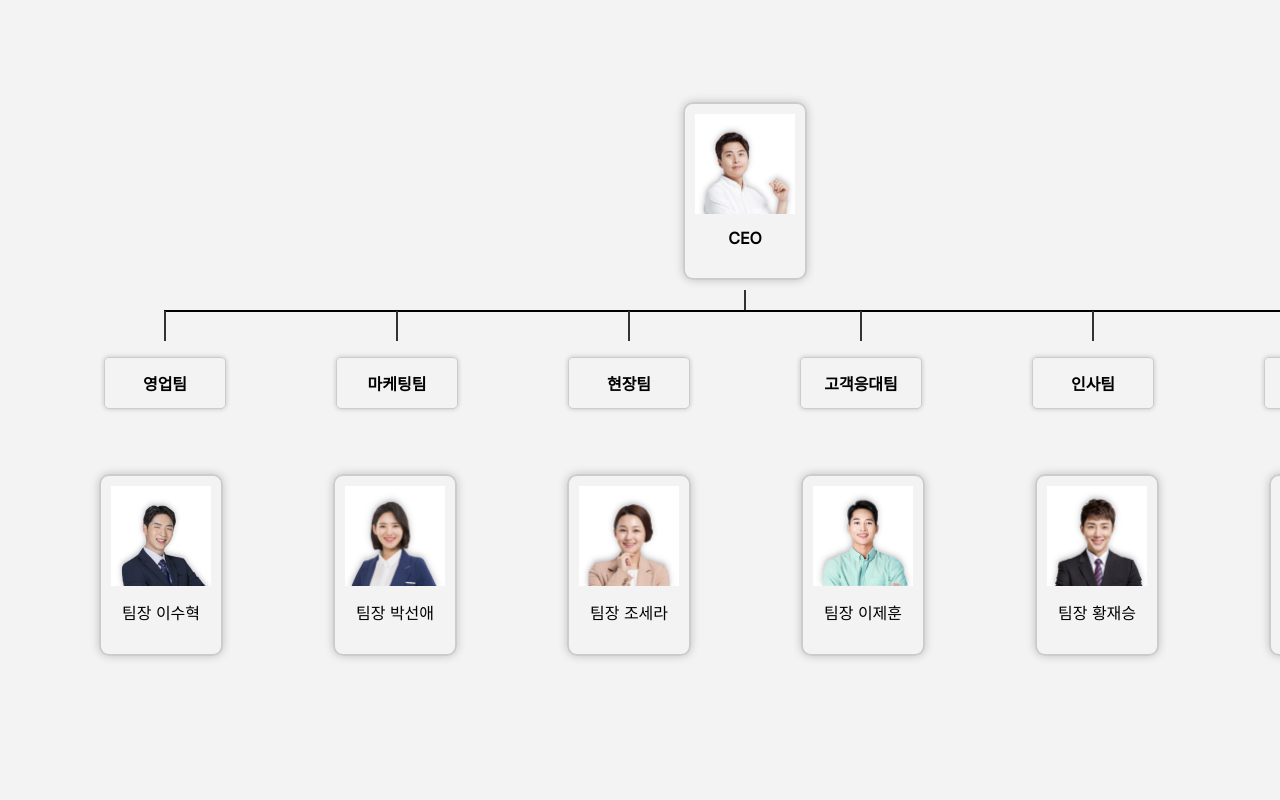
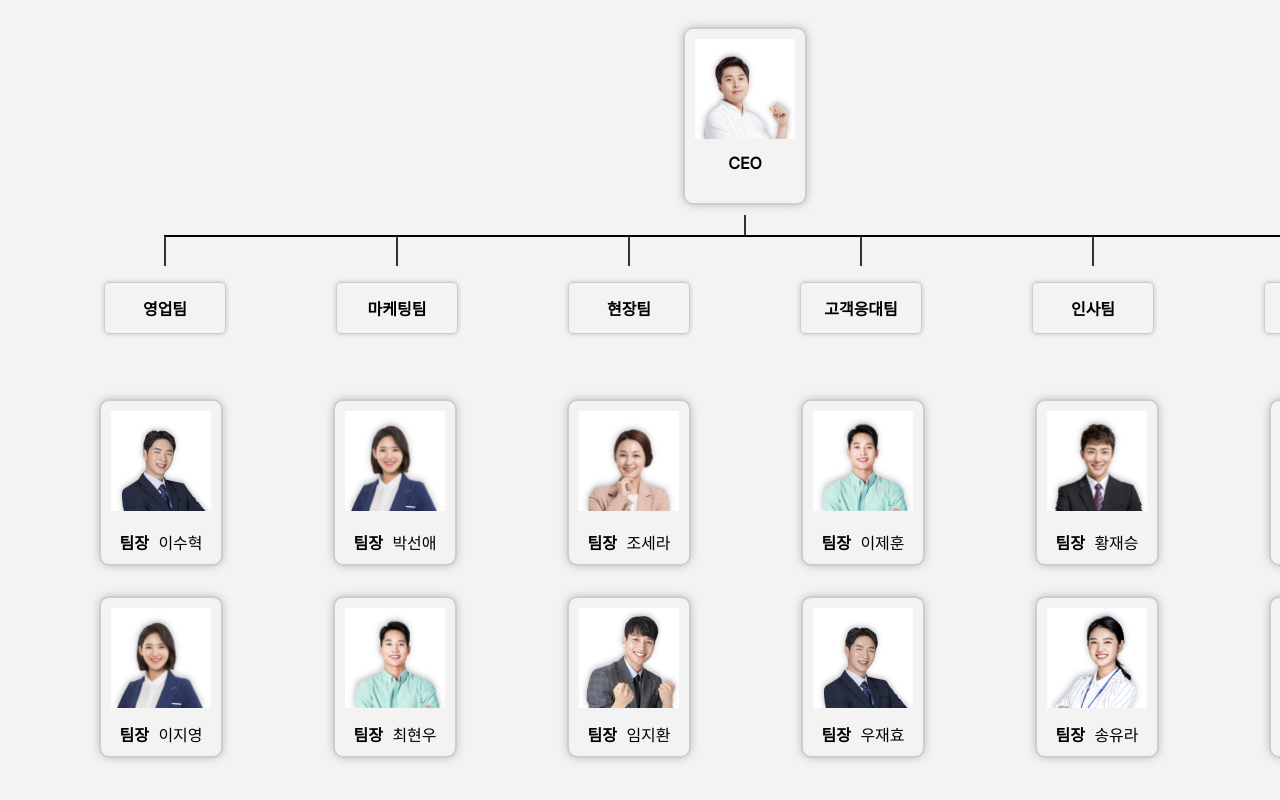
Before and after one commit to BUR-HR/BUR-HR, a React (Create React App) app in the folder react-project/BUL-HR/: page /orgchart in a window 1280 px wide. Shown: the part 318-1118 px from the top of the page. Built offline with nearby package versions, Linux system fonts and the light colour scheme.

Commit message:
orgchart

```diff
--- a/react-project/BUL-HR/src/css/orgchart.css
+++ b/react-project/BUL-HR/src/css/orgchart.css
@@ -22,6 +22,15 @@
     width: 1900%;
     border-top: 2px solid black;
     margin-top: 10px; /* 원하는 간격 설정 */
+}
+
+/* 라인1(ceo 하위 부서 잇는 선) */
+.line1 {
+    width: 88.5%;
+    border-top: 2px solid black;
+    margin-top: 10px; /* 원하는 간격 설정 */
+
+
 }
 
 .org-chart {
@@ -135,6 +144,7 @@
     display: flex;
     gap: 100px; /* 팀장 프로필 카드 간격을 조절합니다 */
     margin-left: 70px;
+
 }
 
 .profile-card1 img {
@@ -142,7 +152,9 @@
     height: 100px;
     object-fit: cover; /* 이미지 비율 유지하며 네모난 상자 안에 꽉 차게 */
     border-radius: 0%;
-    margin-bottom: 10px;
+    margin-bottom: 15px;
+
+
 }
 
 .profile-card1 .back p {
@@ -179,11 +191,80 @@
     transform: rotateY(180deg); /* 카드를 뒤집어서 보이도록 설정 */
 }
 
-/* 라인1(ceo 하위 부서 잇는 선) */
-.line1 {
-    width: 88.5%;
-    border-top: 2px solid black;
-    margin-top: 10px; /* 원하는 간격 설정 */
+.name-position {
+    display: flex;
+    align-items: center;
+
+}
+
+.position-text {
+    font-weight: bold;
+    margin-right: 5px;
+}
 
 
+/* 대리 */
+
+.team-deputy-container {
+    display: flex;
+    gap: 100px; /* 팀장 프로필 카드 간격을 조절합니다 */
+    margin-left: 70px;
 }
+.profile-card2 {
+    text-align: center;
+    border: 2px solid #ccc; /* 테두리 스타일 설정 */
+    padding: 10px; /* 내부 여백 */
+    border-radius: 10px; /* 테두리를 둥글게 처리 */
+    box-shadow: 0 0 10px rgba(0, 0, 0, 0.2); /* 그림자 효과 추가 */
+    perspective: 1000px; /* 여기에 한 번만 설정하면 됨 */
+    margin-left: 10px;
+    margin-top: 30px;
+}
+
+.team-leaders-container {
+    display: flex;
+    gap: 100px; /* 팀장 프로필 카드 간격을 조절합니다 */
+    margin-left: 70px;
+}
+
+.profile-card2 img {
+    width: 100px; /* 이미지 크기 조절 */
+    height: 100px;
+    object-fit: cover; /* 이미지 비율 유지하며 네모난 상자 안에 꽉 차게 */
+    border-radius: 0%;
+    margin-bottom: 10px;
+}
+
+.profile-card2 .back p {
+    display: flex; /* 가로 정렬을 위해 flex 추가 */
+    align-items: center; /* 세로 가운데 정렬 */
+    margin: 5px 0; /* 간격 설정 */
+    font-size: 10px;
+    transform: rotateY(180deg);
+}
+
+
+.profile-card2 .back {
+    position: absolute;
+    top: 0;
+    left: 0;
+    width: 120%;
+    height: 88%;
+    transform: rotateY(0deg);
+    justify-content: center;
+    align-items: center;
+    text-align: center;
+    background-color: rgba(182, 182, 182, 0.902);
+    border: 2px solid #ccc;
+    padding: 10px;
+    border-radius: 10px;
+    box-shadow: 0 0 10px rgba(0, 0, 0, 0.2);
+}
+
+.profile-card2.flipped .back {
+    transform: rotateY(0deg);
+}
+
+.flipped {
+    transform: rotateY(180deg); /* 카드를 뒤집어서 보이도록 설정 */
+}
--- /dev/null
+++ b/react-project/BUL-HR/src/orgchart/TeamDeputy.js
@@ -0,0 +1,55 @@
+import React, { useState } from "react";
+
+const TeamDeputy = ({ teamDeputy }) => {
+    const [flippedCards, setFlippedCards] = useState([]);
+
+    const flipCard = (index) => {
+        setFlippedCards((prevFlippedCards) => {
+            if (prevFlippedCards.includes(index)) {
+                return prevFlippedCards.filter(cardIndex => cardIndex !== index);
+            } else {
+                return [...prevFlippedCards, index];
+            }
+        });
+    };
+
+    // 앞면 렌더링 함수
+    const renderFront = (position, name, imageSrc, index) => (
+        <div className={`front ${flippedCards.includes(index) ? "hidden" : ""}`}>
+            <img src={imageSrc} alt={`${name} Profile`} />
+            <p><span className="position-text">팀장</span> {name}</p>
+        </div>
+    );
+
+    // 뒷면 렌더링 함수
+    const renderBack = (deputy) => (
+        <div className="back">
+            <p style={{ fontWeight: 'bold', fontSize: '13px', transform: 'scaleX(-1)' }}>{deputy.name}</p>
+            <p>대리</p>
+            <hr />
+            <p><span style={{ fontWeight: 'bold' }}>부서</span> : {deputy.department}</p>
+            <p><span style={{ fontWeight: 'bold' }}>직위</span> : {deputy.position}</p>
+            <p><span style={{ fontWeight: 'bold' }}>HP</span> : {deputy.hp}</p>
+            <p><span style={{ fontWeight: 'bold' }}>Email</span> : {deputy.email}</p>
+            <p><span style={{ fontWeight: 'bold' }}>입사날짜</span> : {deputy.entryDate}</p>
+        </div>
+    );
+
+    return (
+        <div className="team-deputy-container">
+            {teamDeputy.map((deputy, index) => (
+                <div className={`node dept-node2 ${flippedCards.includes(index) ? "flipped" : ""}`} key={index}>
+                    <div className="profile-card2" onClick={() => flipCard(index)}>
+                        <div className="card-inner">
+                            {renderFront(deputy.position, deputy.name, deputy.imageSrc, index)}
+                            {flippedCards.includes(index) && renderBack(deputy)}
+                        </div>
+                    </div>
+                </div>
+            ))}
+        </div>
+    );
+};
+
+
+export default TeamDeputy;
--- /dev/null
+++ b/react-project/BUL-HR/src/orgchart/TeamLeaders.js
@@ -0,0 +1,57 @@
+import React, { useState } from "react";
+
+const TeamLeaders = ({ teamLeaders }) => {
+    const [flippedCards, setFlippedCards] = useState([]);
+
+    const flipCard = (index) => {
+        setFlippedCards((prevFlippedCards) => {
+            if (prevFlippedCards.includes(index)) {
+                return prevFlippedCards.filter(cardIndex => cardIndex !== index);
+            } else {
+                return [...prevFlippedCards, index];
+            }
+        });
+    };
+
+    // 앞면 렌더링 함수
+    const renderFront = (position, name, imageSrc, index) => (
+        <div className={`front ${flippedCards.includes(index) ? "hidden" : ""}`}>
+            <img src={imageSrc} alt={`${name} Profile`} />
+            <p><span className="position-text">팀장</span> {name}</p>
+        </div>
+    );
+
+
+
+    // 뒷면 렌더링 함수
+    const renderBack = (leader) => (
+        <div className="back">
+            <p style={{ fontWeight: 'bold', fontSize: '13px', transform: 'scaleX(-1)' }}>{leader.name}</p>
+            <p>팀장</p>
+            <hr />
+            <p><span style={{ fontWeight: 'bold' }}>부서</span> : {leader.department}</p>
+            <p><span style={{ fontWeight: 'bold' }}>직위</span> : {leader.position}</p>
+            <p><span style={{ fontWeight: 'bold' }}>HP</span> : {leader.hp}</p>
+            <p><span style={{ fontWeight: 'bold' }}>Email</span> : {leader.email}</p>
+            <p><span style={{ fontWeight: 'bold' }}>입사날짜</span> : {leader.entryDate}</p>
+        </div>
+    );
+
+
+    return (
+        <div className="team-leaders-container">
+            {teamLeaders.map((leader, index) => (
+                <div className={`node dept-node2 ${flippedCards.includes(index) ? "flipped" : ""}`} key={index}>
+                    <div className="profile-card1" onClick={() => flipCard(index)}>
+                        <div className="card-inner">
+                            {renderFront(leader.position, leader.name, leader.imageSrc, index)}
+                            {flippedCards.includes(index) && renderBack(leader)}
+                        </div>
+                    </div>
+                </div>
+            ))}
+        </div>
+    );
+};
+
+export default TeamLeaders;
--- a/react-project/BUL-HR/src/orgchart/orgchart.js
+++ b/react-project/BUL-HR/src/orgchart/orgchart.js
@@ -1,13 +1,13 @@
 import React, { useState } from "react";
+import TeamLeaders from "./TeamLeaders";
+import TeamDeputy from "./TeamDeputy";
 import '../css/orgchart.css'
 
 export const Orgchart = () => {
+    const [flippedCards, setFlippedCards] = useState([]); // flippedCards 변수 정의
 
-     // 프로필 카드 뒤집기를 위한 상태 관리
-    const [flippedCards, setFlippedCards] = useState([]);
-
-    // 프로필 카드 뒤집기 함수
-const flipCard = (index) => {
+    // flipCard 함수 정의
+    const flipCard = (index) => {
         setFlippedCards((prevFlippedCards) => {
             if (prevFlippedCards.includes(index)) {
                 return prevFlippedCards.filter(cardIndex => cardIndex !== index);
@@ -67,69 +67,6 @@ const flipCard = (index) => {
         );
     };
 
-    const teamLeaders = [
-        {
-            name: "이수혁",
-            department: "영업팀",
-            position: "팀장",
-            hp: "010-1234-5678",
-            email: "sample@bubble.com",
-            entryDate: "2017/05/13",
-            imageSrc: "/common/images/1.png"
-        },
-
-        {
-            name: "박선애",
-            department: "영업팀",
-            position: "팀장",
-            hp: "010-1234-5678",
-            email: "sample@bubble.com",
-            entryDate: "2017/05/13",
-            imageSrc: "/common/images/2.png"
-        },
-
-        {
-            name: "조세라",
-            department: "영업팀",
-            position: "팀장",
-            hp: "010-1234-5678",
-            email: "sample@bubble.com",
-            entryDate: "2017/05/13",
-            imageSrc: "/common/images/4.png"
-        },
-
-        {
-            name: "이제훈",
-            department: "영업팀",
-            position: "팀장",
-            hp: "010-1234-5678",
-            email: "sample@bubble.com",
-            entryDate: "2017/05/13",
-            imageSrc: "/common/images/5.png"
-        },
-
-        {
-            name: "황재승",
-            department: "영업팀",
-            position: "팀장",
-            hp: "010-1234-5678",
-            email: "sample@bubble.com",
-            entryDate: "2017/05/13",
-            imageSrc: "/common/images/7.png"
-        },
-
-        {
-            name: "이현민",
-            department: "영업팀",
-            position: "팀장",
-            hp: "010-1234-5678",
-            email: "sample@bubble.com",
-            entryDate: "2017/05/13",
-            imageSrc: "/common/images/8.png"
-        },
-    ];
-
-
     // 부서명
     const DepartmentNodes = () => {
         const departments = [
@@ -152,6 +89,129 @@ const flipCard = (index) => {
         );
     };
 
+    // 팀장 정보
+    const teamLeaders = [
+        {
+            name: "이수혁",
+            department: "영업팀",
+            position: "팀장",
+            hp: "010-1234-5678",
+            email: "sample@bubble.com",
+            entryDate: "2017/05/13",
+            imageSrc: "/common/images/1.png"
+        },
+
+        {
+            name: "박선애",
+            department: "마케팅팀",
+            position: "팀장",
+            hp: "010-1234-5678",
+            email: "sample@bubble.com",
+            entryDate: "2017/05/13",
+            imageSrc: "/common/images/2.png"
+        },
+
+        {
+            name: "조세라",
+            department: "현장팀",
+            position: "팀장",
+            hp: "010-1234-5678",
+            email: "sample@bubble.com",
+            entryDate: "2017/05/13",
+            imageSrc: "/common/images/4.png"
+        },
+
+        {
+            name: "이제훈",
+            department: "고객응대팀",
+            position: "팀장",
+            hp: "010-1234-5678",
+            email: "sample@bubble.com",
+            entryDate: "2017/05/13",
+            imageSrc: "/common/images/5.png"
+        },
+
+        {
+            name: "황재승",
+            department: "인사팀",
+            position: "팀장",
+            hp: "010-1234-5678",
+            email: "sample@bubble.com",
+            entryDate: "2017/05/13",
+            imageSrc: "/common/images/7.png"
+        },
+
+        {
+            name: "이현민",
+            department: "총무팀",
+            position: "팀장",
+            hp: "010-1234-5678",
+            email: "sample@bubble.com",
+            entryDate: "2017/05/13",
+            imageSrc: "/common/images/8.png"
+        },
+    ];
+
+    // 대리 정보
+    const teamDeputy = [
+        {
+            name: "이지영",
+            department: "영업팀",
+            position: "대리",
+            hp: "010-1234-5678",
+            email: "sample@bubble.com",
+            entryDate: "2017/05/13",
+            imageSrc: "/common/images/2.png"
+        },
+        {
+            name: "최현우",
+            department: "마케팅팀",
+            position: "대리",
+            hp: "010-1234-5678",
+            email: "sample@bubble.com",
+            entryDate: "2017/05/13",
+            imageSrc: "/common/images/5.png"
+        },
+        {
+            name: "임지환",
+            department: "현장팀",
+            position: "대리",
+            hp: "010-1234-5678",
+            email: "sample@bubble.com",
+            entryDate: "2017/05/13",
+            imageSrc: "/common/images/8.png"
+        },
+        {
+            name: "우재효",
+            department: "고객응대팀",
+            position: "대리",
+            hp: "010-1234-5678",
+            email: "sample@bubble.com",
+            entryDate: "2017/05/13",
+            imageSrc: "/common/images/1.png"
+        },
+        {
+            name: "송유라",
+            department: "인사팀",
+            position: "대리",
+            hp: "010-1234-5678",
+            email: "sample@bubble.com",
+            entryDate: "2017/05/13",
+            imageSrc: "/common/images/3.png"
+        },
+        {
+            name: "오현주",
+            department: "총무팀",
+            position: "대리",
+            hp: "010-1234-5678",
+            email: "sample@bubble.com",
+            entryDate: "2017/05/13",
+            imageSrc: "/common/images/6.png"
+        }
+    ];
+
+    // 사원 정보
+
     return (
         <div className="body">
             <section>
@@ -170,19 +230,10 @@ const flipCard = (index) => {
                 </div>
 
                 {/* 팀장 프로필 카드 */}
-                <div className="team-leaders-container">
-                    {teamLeaders.map((leader, index) => (
-                        <div className={`node dept-node2 ${flippedCards.includes(index) ? "flipped" : ""}`} key={index}>
-                            <div className="profile-card1" onClick={() => flipCard(index)}>
-                                <div className="card-inner">
-                                    {renderFront(`팀장 ${leader.name}`, leader.imageSrc, index)}
-                                    {flippedCards.includes(index) && renderBack(leader)}
-                                </div>
-                            </div>
-                        </div>
-                    ))}
-                </div>
+                <TeamLeaders teamLeaders={teamLeaders} />
 
+                {/* 대리 프로필 카드 */}
+                <TeamDeputy teamDeputy={teamDeputy} flipCard={flipCard} flippedCards={flippedCards} />
             </section>
         </div>
     );
```
